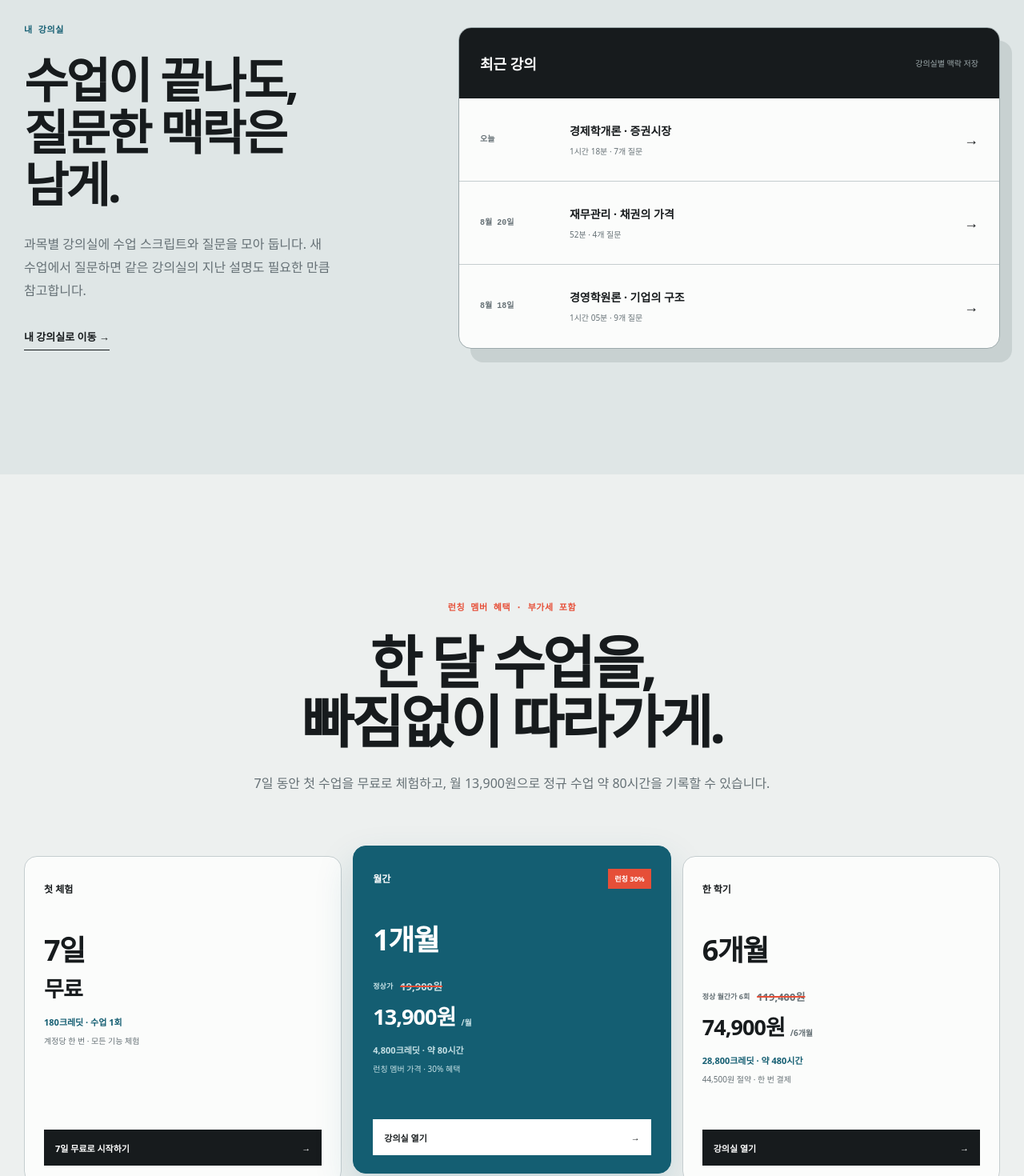
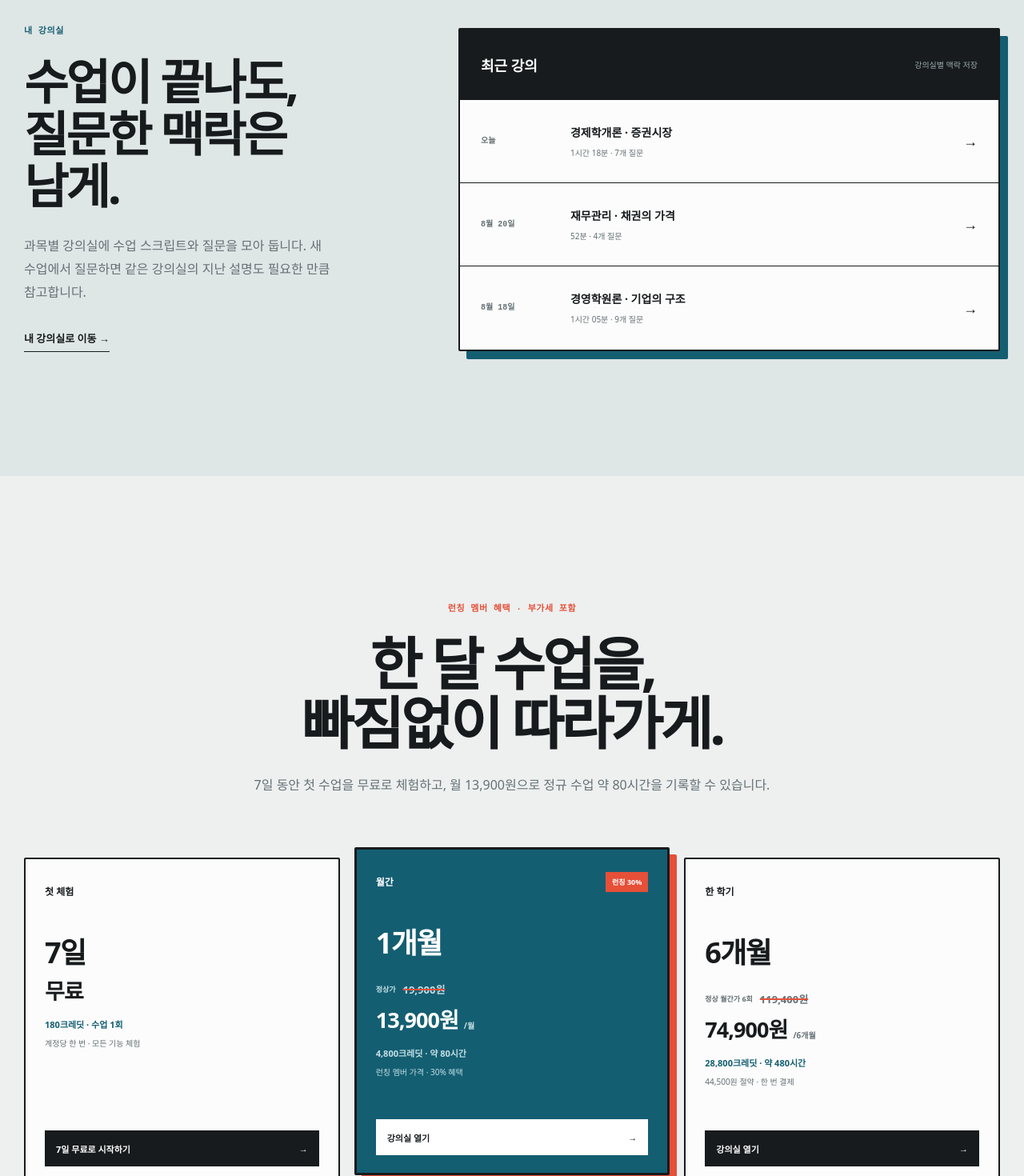
Before and after one commit to dbgudwn43890-del/lecture-live, a Next.js app: page / in a window 1280 px wide. Shown: the part 1160-2630 px from the top of the page at 80% size. Built offline with nearby package versions, Linux system fonts and the light colour scheme.

Commit message:
style(ui): apply brutalist structure

```diff
--- a/app/globals.css
+++ b/app/globals.css
@@ -1292,3 +1292,166 @@ button:disabled { cursor: not-allowed; opacity: .45; }
 @media (prefers-reduced-motion: reduce) {
   *, *::before, *::after { scroll-behavior: auto !important; animation: none !important; }
 }
+
+/* Lecue brutalism: retain the brand palette, expose the product structure. */
+:root {
+  --brutal-border: 2px solid var(--ink);
+  --brutal-shadow: 5px 5px 0 var(--line-strong);
+}
+
+.title-field input,
+.credit-balance,
+.ai-settings summary,
+.ai-settings-panel,
+.ai-settings-panel input,
+.settings-choice-list button,
+.credential-actions button,
+.start-button,
+.stop-button,
+.context-menu summary,
+.context-menu-panel,
+.context-menu-panel button,
+.new-lecture-button,
+.manage-classrooms-link,
+.chat-pane,
+.transcript-pane,
+.message p,
+.question-form textarea,
+.question-form button,
+.transcript-copy,
+.login-home-link,
+.login-panel,
+.google-auth-button,
+.login-form input,
+.email-auth-button,
+.email-confirmation button,
+.classroom-create,
+.classroom-create input,
+.classroom-create button,
+.classroom-unit,
+.classroom-actions button,
+.classroom-actions a,
+.classroom-unit > header > a,
+.classroom-rename input,
+.classroom-rename button,
+.session-move summary,
+.session-move-menu button,
+.classrooms-first-run a {
+  border-radius: 2px;
+}
+
+.ai-settings-panel,
+.context-menu-panel,
+.login-panel,
+.classroom-create,
+.session-move-menu {
+  border: var(--brutal-border);
+  box-shadow: var(--brutal-shadow);
+}
+
+.chat-pane,
+.transcript-pane,
+.classroom-unit,
+.billing-plan {
+  border: var(--brutal-border);
+  box-shadow: 4px 4px 0 var(--line-strong);
+}
+
+.workspace .topbar,
+.classrooms-topbar {
+  border-bottom: 3px solid var(--signal);
+}
+
+.classroom-bar,
+.pane-heading,
+.classroom-unit > header,
+.billing-topbar,
+.billing-footer {
+  border-color: var(--ink);
+}
+
+.title-field input,
+.credit-balance,
+.ai-settings summary,
+.context-menu summary,
+.question-form textarea,
+.login-form input,
+.classroom-create input,
+.classroom-rename input {
+  border-width: 2px;
+}
+
+.start-button,
+.stop-button,
+.new-lecture-button,
+.classroom-create button,
+.classroom-rename button,
+.email-auth-button,
+.email-confirmation button,
+.billing-plan button {
+  border: 2px solid var(--ink);
+  box-shadow: 3px 3px 0 var(--ink);
+}
+
+.stop-button { border-color: #000; }
+.billing-plan-featured { border: 3px solid var(--focus); }
+.billing-plan-featured button { border-color: var(--ink); }
+
+.pane-heading h1,
+.pane-heading h2,
+.auth-heading h1,
+.classrooms-intro h1,
+.billing-heading h1 {
+  font-weight: 900;
+  letter-spacing: -.055em;
+}
+
+.lecture-hierarchy span,
+.context-menu summary span,
+.settings-choice legend,
+.classroom-unit header span,
+.credit-balance span,
+.ai-settings summary span {
+  font-family: "IBM Plex Mono", ui-monospace, monospace;
+  letter-spacing: .08em;
+}
+
+.message p { border: 2px solid var(--line-strong); }
+.message-user p { border-color: var(--ink); }
+.sources a,
+.lecture-sources span {
+  border: 1px solid var(--focus);
+}
+
+.classrooms-intro { border-bottom-width: 2px; }
+.classroom-unit::before { height: 7px; }
+.credit-summary { border: var(--brutal-border); box-shadow: 5px 5px 0 var(--signal); }
+
+@media (hover: hover) {
+  .start-button:not(:disabled):hover,
+  .stop-button:not(:disabled):hover,
+  .new-lecture-button:not(:disabled):hover,
+  .classroom-create button:not(:disabled):hover,
+  .classroom-rename button:not(:disabled):hover,
+  .email-auth-button:not(:disabled):hover,
+  .email-confirmation button:not(:disabled):hover,
+  .billing-plan button:not(:disabled):hover {
+    box-shadow: 5px 5px 0 var(--ink);
+    transform: translate(-2px, -2px);
+  }
+}
+
+button:active,
+.new-lecture-button:active,
+.email-auth-button:active,
+.billing-plan button:active {
+  box-shadow: none;
+  transform: translate(2px, 2px);
+}
+
+@media (max-width: 520px) {
+  .login-panel { border-radius: 2px; }
+  .chat-pane,
+  .transcript-pane,
+  .classroom-unit { box-shadow: 3px 3px 0 var(--line-strong); }
+}
--- a/app/preview/page.module.css
+++ b/app/preview/page.module.css
@@ -436,3 +436,96 @@
   }
   .reveal { opacity: 1 !important; transform: none !important; }
 }
+
+/* Brand-preserving brutalism: hard edges, structural rules, explicit states. */
+.header { border-bottom: 2px solid var(--ink); }
+
+.headerCta,
+.primaryCta,
+.pricingCta,
+.finalCta a {
+  border: 2px solid var(--ink);
+  box-shadow: 4px 4px 0 var(--ink);
+}
+
+.productFrame,
+.questionPane,
+.transcriptPane,
+.userQuestion,
+.demoAnswer p,
+.demoInput,
+.demoInput span,
+.roomShelf,
+.planGrid article {
+  border-radius: 2px;
+}
+
+.productFrame {
+  border: 2px solid var(--ink);
+  box-shadow: 9px 9px 0 var(--focus);
+}
+
+.productPanes { gap: 0; padding: 0; border-top: 2px solid var(--ink); }
+.questionPane,
+.transcriptPane { border: 0; }
+.questionPane { border-right: 2px solid var(--ink); }
+.questionPane > header,
+.transcriptPane > header { border-bottom: 2px solid var(--ink); }
+.userQuestion { border: 2px solid var(--ink); box-shadow: 3px 3px 0 var(--signal); }
+.demoAnswer p { border: 2px solid var(--ink); }
+.demoInput { border: 2px solid var(--ink); }
+
+.promiseStrip { border-color: var(--ink); border-width: 2px 0; }
+.promiseStrip p { border-color: var(--ink); border-width: 0 2px 0 0; }
+
+.roomShelf {
+  border: 2px solid var(--ink);
+  box-shadow: 10px 10px 0 var(--focus);
+  transform: rotate(-.6deg);
+}
+.roomShelf article { border-color: var(--ink); }
+
+.planGrid { gap: 18px; }
+.planGrid article { border: 2px solid var(--ink); }
+.planGrid .featuredPlan {
+  border: 3px solid var(--ink);
+  box-shadow: 9px 9px 0 var(--signal);
+}
+
+.faq > div { border-top: 2px solid var(--ink); }
+.faq details { border-color: var(--ink); }
+.finalCta { border-block: 3px solid var(--ink); }
+.footer { border-top: 3px solid var(--signal); }
+
+.heroLabel,
+.roomsCopy > p,
+.pricingIntro > p,
+.productTopbar,
+.roomShelf time {
+  font-family: "IBM Plex Mono", ui-monospace, monospace;
+}
+
+@media (hover: hover) {
+  .headerCta:hover,
+  .primaryCta:hover,
+  .pricingCta:hover,
+  .finalCta a:hover {
+    box-shadow: 6px 6px 0 var(--ink);
+    transform: translate(-2px, -2px);
+  }
+}
+
+.headerCta:active,
+.primaryCta:active,
+.pricingCta:active,
+.finalCta a:active {
+  box-shadow: none;
+  transform: translate(2px, 2px);
+}
+
+@media (max-width: 760px) {
+  .questionPane { border-right: 0; border-bottom: 2px solid var(--ink); }
+  .productFrame { box-shadow: 6px 6px 0 var(--focus); }
+  .roomShelf { box-shadow: 6px 6px 0 var(--focus); }
+  .planGrid .featuredPlan { box-shadow: 6px 6px 0 var(--signal); }
+}
```
Also changed, not shown: app/legal.module.css (+12 -0 lines), app/stt-lab/page.module.css (+24 -0 lines).
